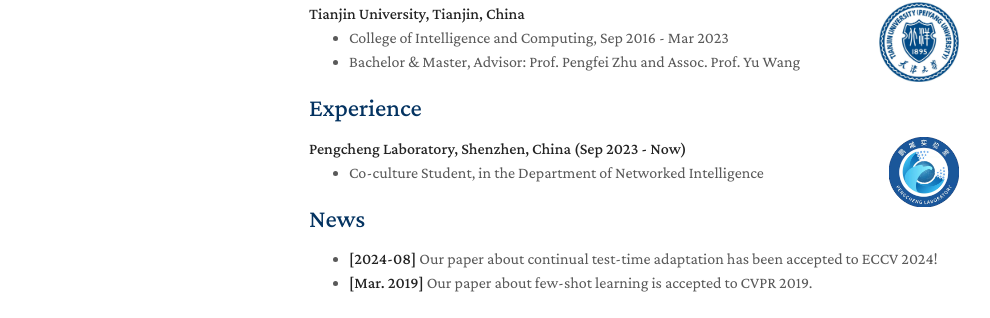
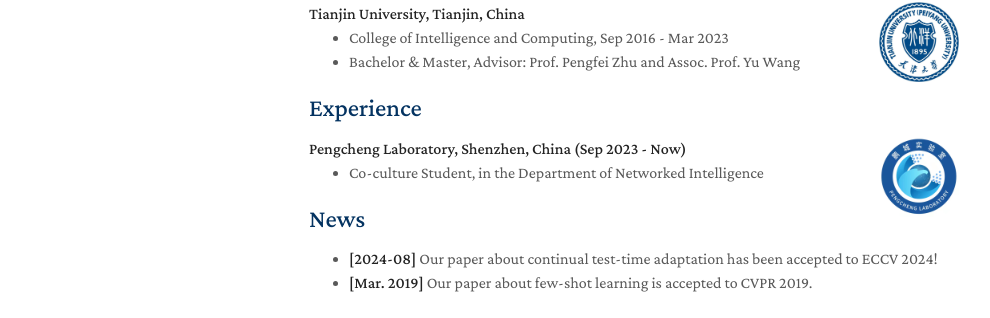
Before and after one commit to z1358/z1358.github.io, a Jekyll site: the page built from index.md, in a window 1280 px wide. Shown: the part 516-834 px from the top of the page, without its empty margins (161-1151 px from the left). Built offline with Jekyll 4.4.1, drawn with Linux system fonts in a browser that asks for light colours; a style sheet for code colours, icons or effects is not loaded; our own code applies the rules of GitHub Pages for plain Markdown files.

Commit message:
Update index.md

```diff
--- a/index.md
+++ b/index.md
@@ -42,7 +42,7 @@ I'm Zhilin Zhu (朱之林), a Ph.D. candidate in the VIR Group, Harbin Institute
 <div align="left">
         <strong> Pengcheng Laboratory, Shenzhen, China  (Sep 2023 - Now) </strong>
           <a target="_blank" rel="external">
-            <img border="0" src="assets/img/pc_logo.jpg" align="right" width="70" height="70">
+            <img border="0" src="assets/img/pcl_logo.jpg" align="right" width="80" height="80">
           </a>
         <ul>
         <li>
```
